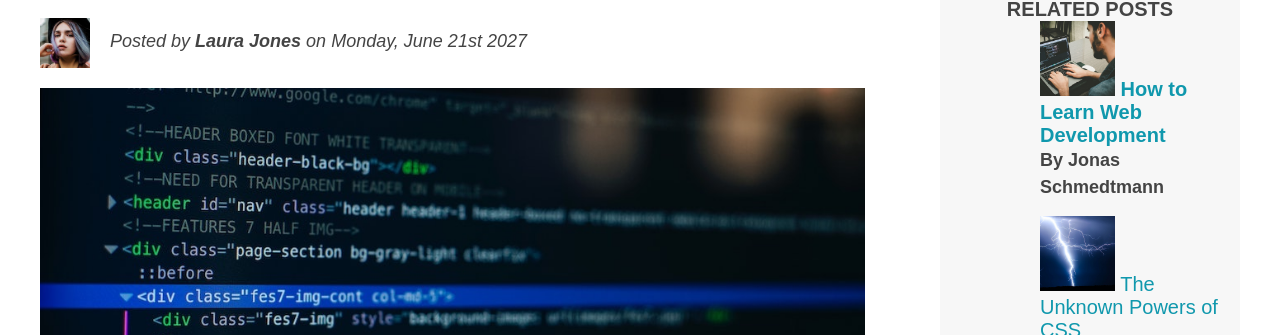
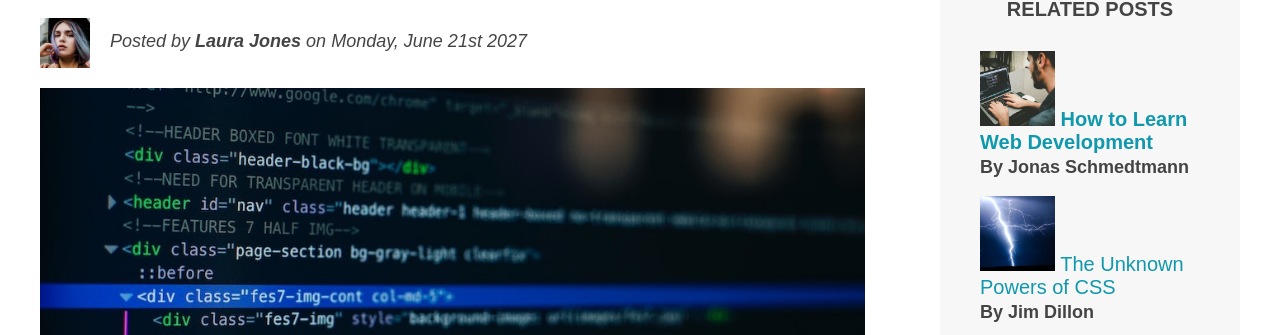
Before and after one commit to wakabibrian/HTML-and-CSS-Course-by-Jonas, a website: page 04-CSS-Layouts/index.html in a window 1280 px wide. Shown: the part 198-533 px from the top of the page. Drawn offline with Linux system fonts and the light colour scheme.

Commit message:
feat: Add box-sizing: border-box

```diff
--- a/04-CSS-Layouts/style.css
+++ b/04-CSS-Layouts/style.css
@@ -4,6 +4,7 @@
 * {
   margin: 0;
   padding: 0;
+  box-sizing: border-box;
 }
 
 /* PAGE SECTIONS */
@@ -48,8 +49,7 @@ aside {
   background-color: #f7f7f7;
   border-top: 5px solid #1098ad;
   border-bottom: 5px solid #1098ad;
-  padding: 50px 0;
-  width: 500px;
+  padding: 50px 40px;
 }
 
 /* SMALLER ELEMENTS */
@@ -80,6 +80,7 @@ h4 {
   font-size: 20px;
   text-transform: uppercase;
   text-align: center; /*Align with its parent element*/
+  margin-bottom: 30px;
 }
 
 p {
@@ -89,7 +90,7 @@ p {
 }
 
 ul,
-li {
+ol {
   margin-left: 50px;
   margin-bottom: 20px;
 }
@@ -125,6 +126,7 @@ li:last-child {
 
 .related {
   list-style: none;
+  margin-left: 0;
 }
 
 li:first-child {
```
